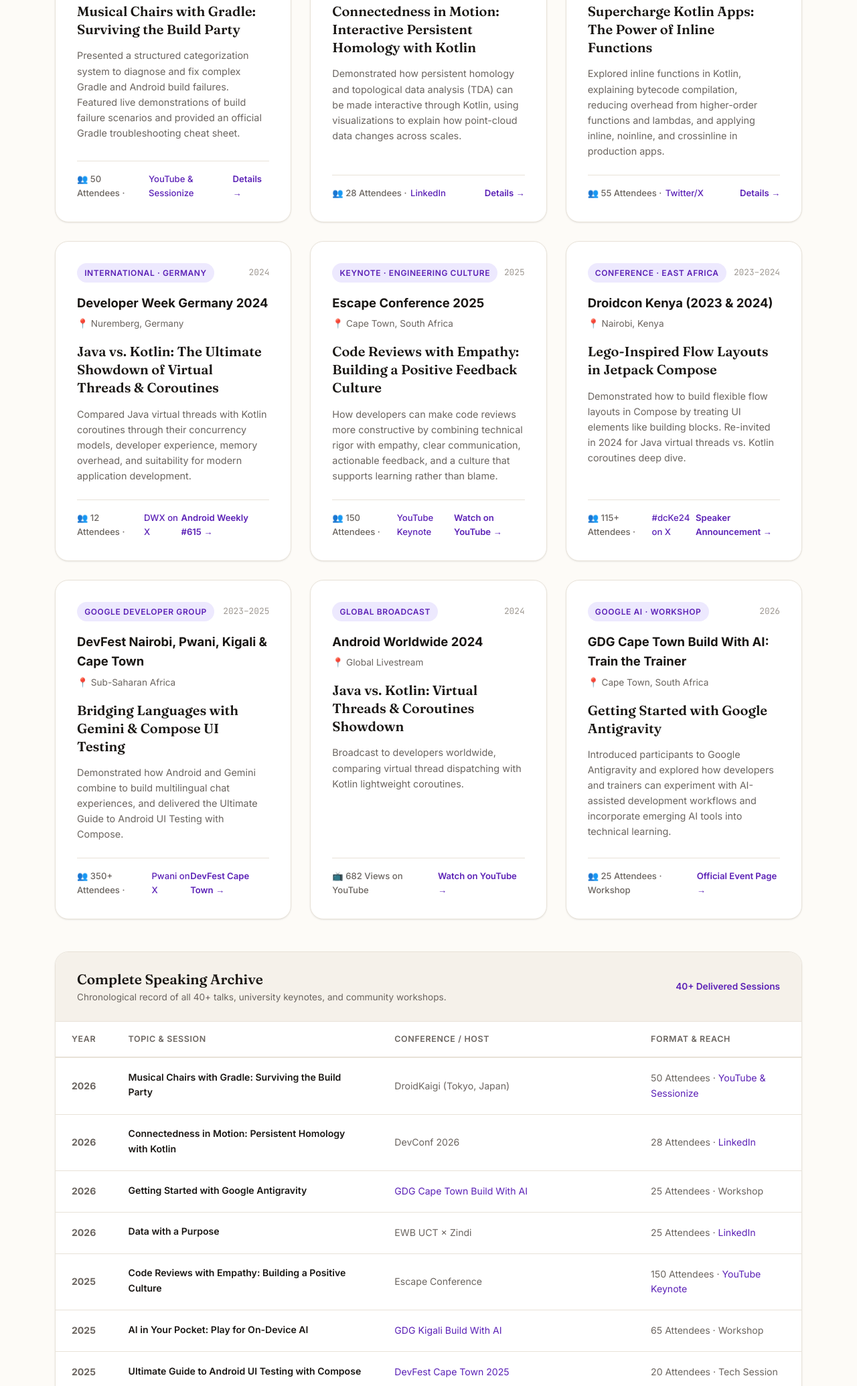
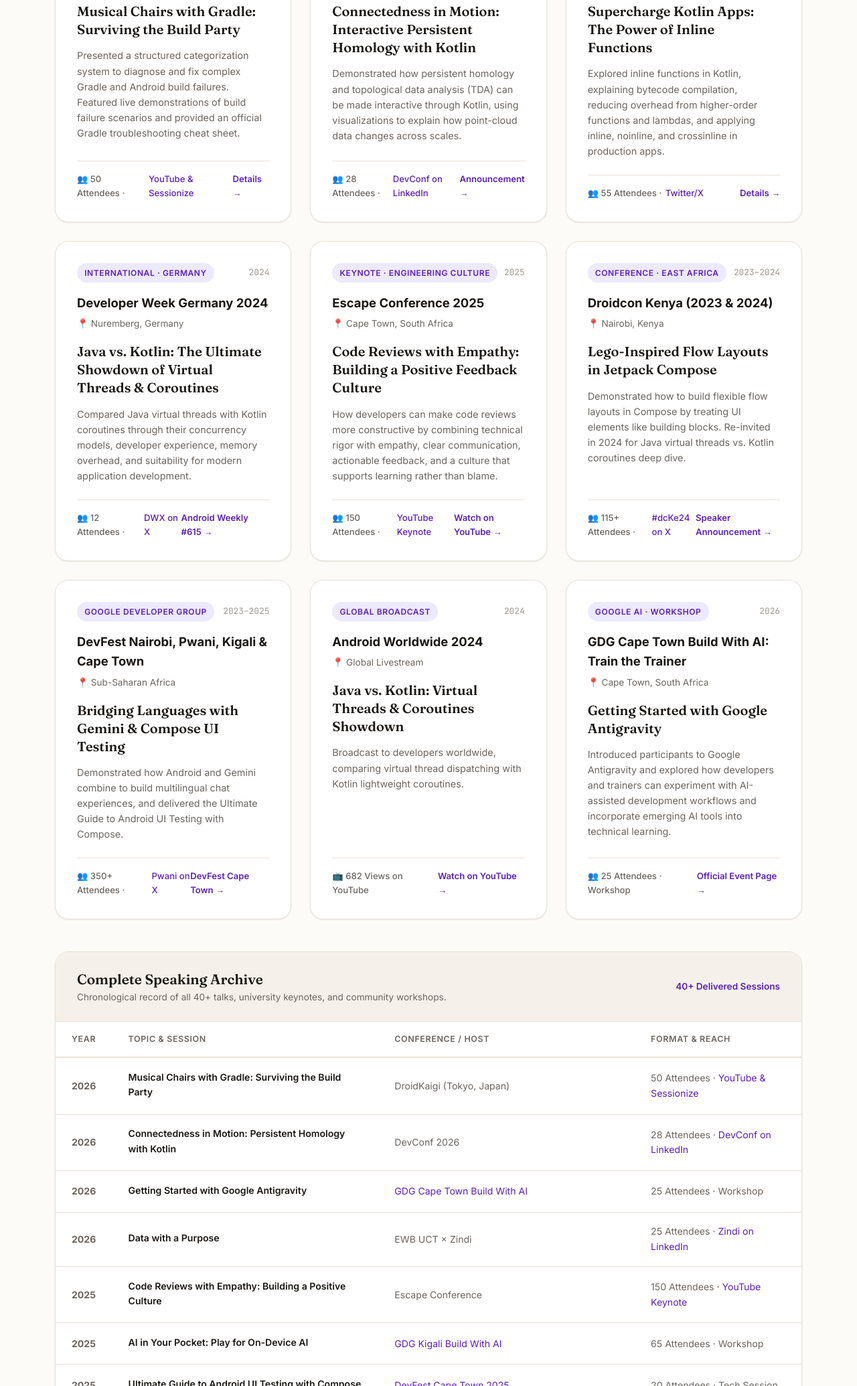
Before and after one commit to Starchild13/portfolio, a plain HTML site: page index.html in a window 1280 px wide. Shown: the part 8857-10927 px from the top of the page at 67% size. Drawn offline with Linux system fonts and the light colour scheme; no server answers.

Commit message:
feat: link DevConf 2026 and Zindi Data with a Purpose LinkedIn posts

```diff
--- a/index.html
+++ b/index.html
@@ -864,8 +864,8 @@
               </p>
             </div>
             <div class="speaking-footer">
-              <span class="speaking-attendees">👥 28 Attendees · <a href="https://www.linkedin.com/in/jessica-randall-293ab9205/" target="_blank" rel="noopener noreferrer" style="color:var(--accent);">LinkedIn</a></span>
-              <a href="https://sessionize.com/Jessica_Randall/" target="_blank" rel="noopener noreferrer" style="color:var(--accent);font-weight:600;">Details &rarr;</a>
+              <span class="speaking-attendees">👥 28 Attendees · <a href="https://lnkd.in/p/dfSRVXrV" target="_blank" rel="noopener noreferrer" style="color:var(--accent);">DevConf on LinkedIn</a></span>
+              <a href="https://lnkd.in/p/dfSRVXrV" target="_blank" rel="noopener noreferrer" style="color:var(--accent);font-weight:600;">Announcement &rarr;</a>
             </div>
           </article>
 
@@ -1046,7 +1046,7 @@
                 <td><strong>2026</strong></td>
                 <td><span class="talk-topic">Connectedness in Motion: Persistent Homology with Kotlin</span></td>
                 <td>DevConf 2026</td>
-                <td>28 Attendees · <a href="https://www.linkedin.com/in/jessica-randall-293ab9205/" target="_blank" rel="noopener noreferrer" style="color:var(--accent);">LinkedIn</a></td>
+                <td>28 Attendees · <a href="https://lnkd.in/p/dfSRVXrV" target="_blank" rel="noopener noreferrer" style="color:var(--accent);">DevConf on LinkedIn</a></td>
               </tr>
               <tr>
                 <td><strong>2026</strong></td>
@@ -1058,7 +1058,7 @@
                 <td><strong>2026</strong></td>
                 <td><span class="talk-topic">Data with a Purpose</span></td>
                 <td>EWB UCT × Zindi</td>
-                <td>25 Attendees · <a href="https://www.linkedin.com/in/jessica-randall-293ab9205/" target="_blank" rel="noopener noreferrer" style="color:var(--accent);">LinkedIn</a></td>
+                <td>25 Attendees · <a href="https://lnkd.in/p/dWZKR-uz" target="_blank" rel="noopener noreferrer" style="color:var(--accent);">Zindi on LinkedIn</a></td>
               </tr>
               <tr>
                 <td><strong>2025</strong></td>
```
